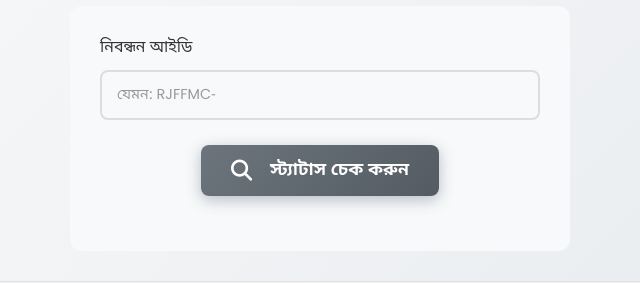
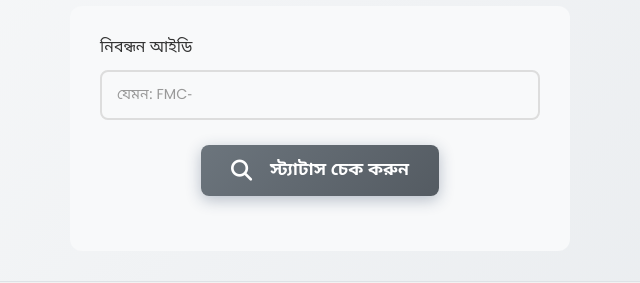
Before and after one commit to roktojobafoundation/FMC-2026, a plain HTML site: page patient-registration.html in a window 1280 px wide. Shown: the part 2023-2306 px from the top of the page, 320-960 px from the left. Drawn offline with Linux system fonts and the light colour scheme; no server answers.

Commit message:
patient-registration.html

```diff
--- a/patient-registration.html
+++ b/patient-registration.html
@@ -1016,7 +1016,7 @@
                         <div class="form-group">
                             <label for="checkRegistrationId" class="form-label bengali-text">নিবন্ধন আইডি</label>
                             <input type="text" id="checkRegistrationId" class="form-control"
-                                placeholder="যেমন: RJFFMC-" required>
+                                placeholder="যেমন: FMC-" required>
                         </div>
 
                         <div class="form-group" style="text-align: center;">
```
